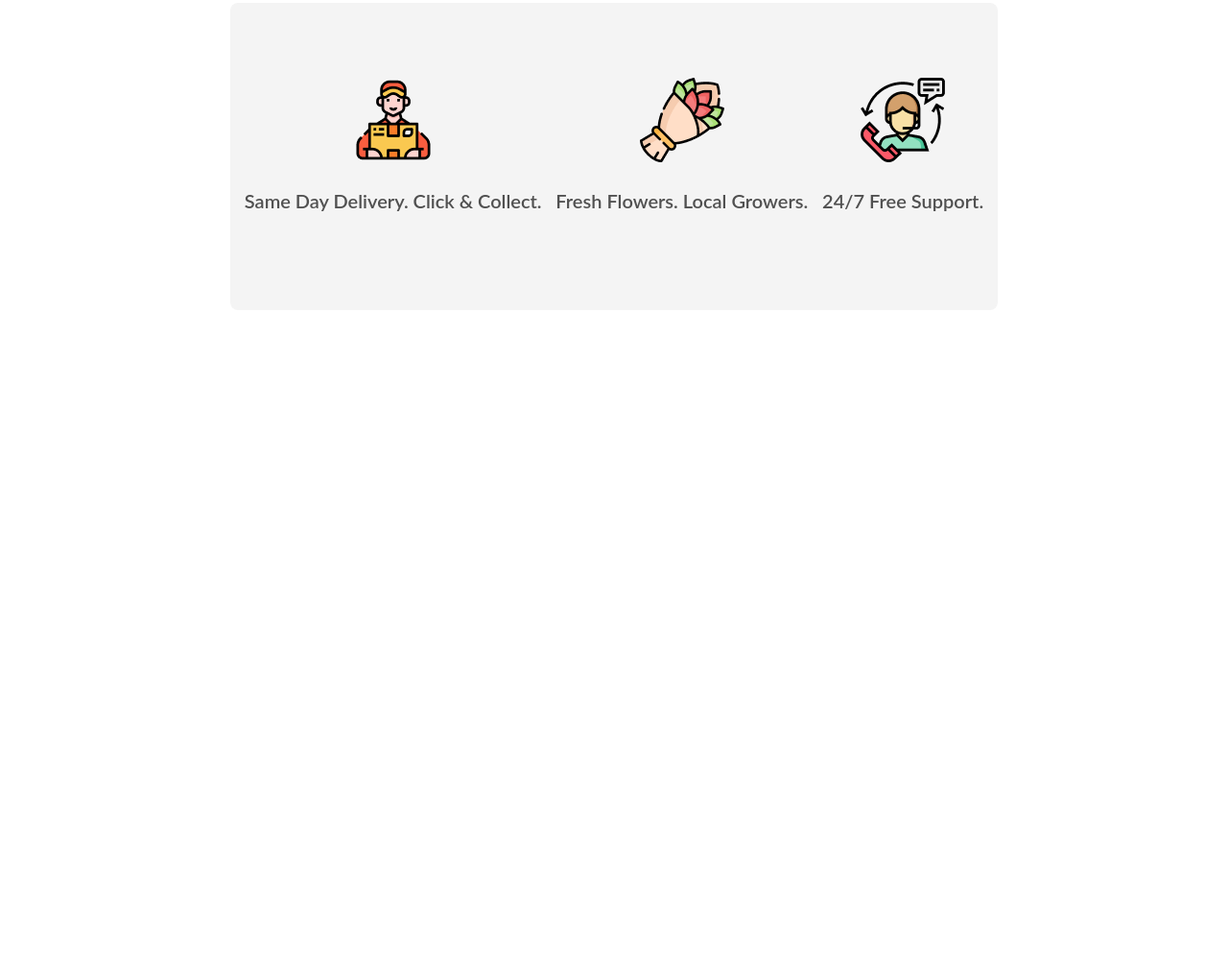
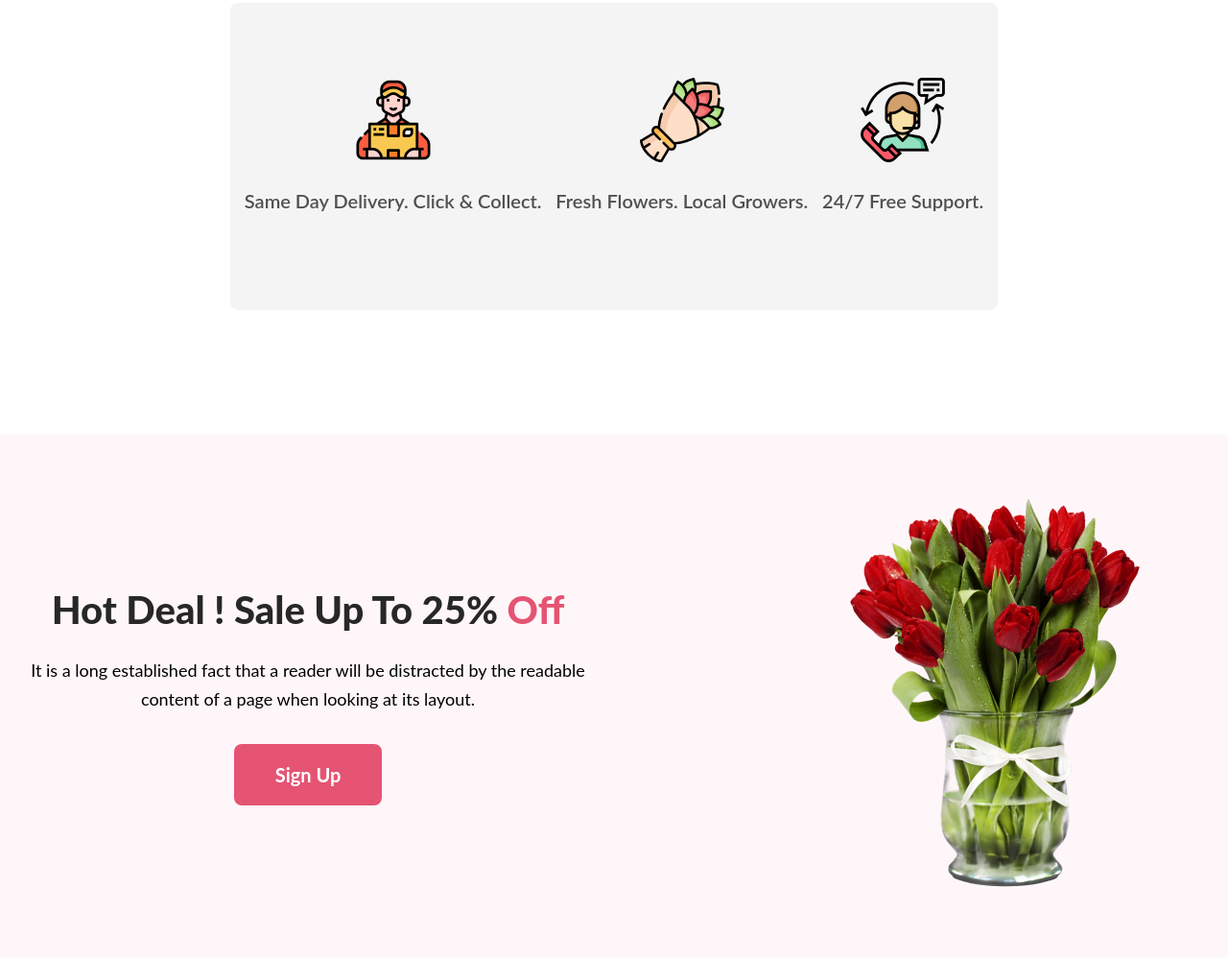
Before and after one commit to salman-farcy/assignment-01, a plain HTML site: page index.html in a window 1280 px wide. Shown: the part 1764-2764 px from the top of the page at 96% size. Before the commit the page ends 2087 px from the top, so only its background shows below. Drawn offline with Linux system fonts and the light colour scheme.

Commit message:
discount section

```diff
--- a/index.html
+++ b/index.html
@@ -59,7 +59,7 @@
      </section>
      <!--02 flowers section end-->
 
-     <!-- suport section start -->
+     <!--03 suport section start -->
      <section class="suport-section">
           <div class="suport-container">
                <div class="suport-dtl">
@@ -76,8 +76,23 @@
                </div>
           </div>
      </section>
-     <!-- suport section end -->
+     <!--03 suport section end -->
 
+     <!--04 discount section start -->
+     <section class="discount-section">
+          <div class="discount-container">
+               <div class="discount-information">
+                    <h2 class="discount-heding">Hot Deal ! Sale Up To 25% <span>Off</span></h2>
+                    <p class="discount-para">It is a long established fact that a reader will be distracted by the readable content of a page when looking at its layout.</p>
+                    <a class="primary-btn" href="#">Sign Up</a>
+               </div>
+               <!-- images -->
+               <div class="discount-img">
+                    <img src="imagesh/pngwing 8.png" alt="">
+               </div>
+          </div>
+     </section>
+     <!--04 discount section end -->
 
 
 
--- a/style.css
+++ b/style.css
@@ -149,3 +149,37 @@ section{
      font-weight: 600;
 }
 /* suport section end --------------------03 */
+
+/* discount section start */
+.discount-section{
+     padding: 130px 0;
+}
+.discount-section .discount-container{
+     display:flex;
+     align-items: center;
+     justify-content: center;
+     background: rgba(229, 84, 115, 0.05);
+     text-align: center;
+     gap: 200px;
+}
+.discount-information .discount-heding{
+     color: #272727;
+     font-family: Lato;
+     font-size: 40px;
+     font-weight: 800;
+}
+.discount-information span{
+     color: #E55473;
+}
+.discount-information .discount-para{
+     width: 600px;
+     font-family: Lato;
+     font-size: 18px;
+     font-weight: 400;
+     line-height: 30px;
+     padding: 24px 0 32px 0;
+}
+.discount-container .discount-img{
+     padding: 60px;
+}
+/* discount section end */
```
